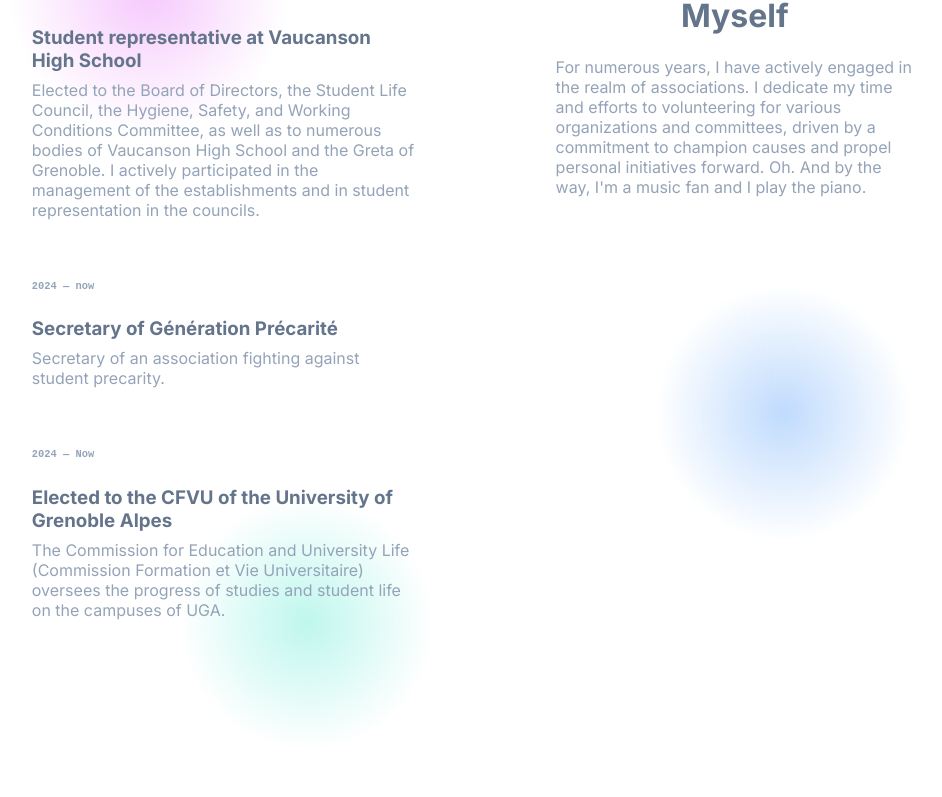
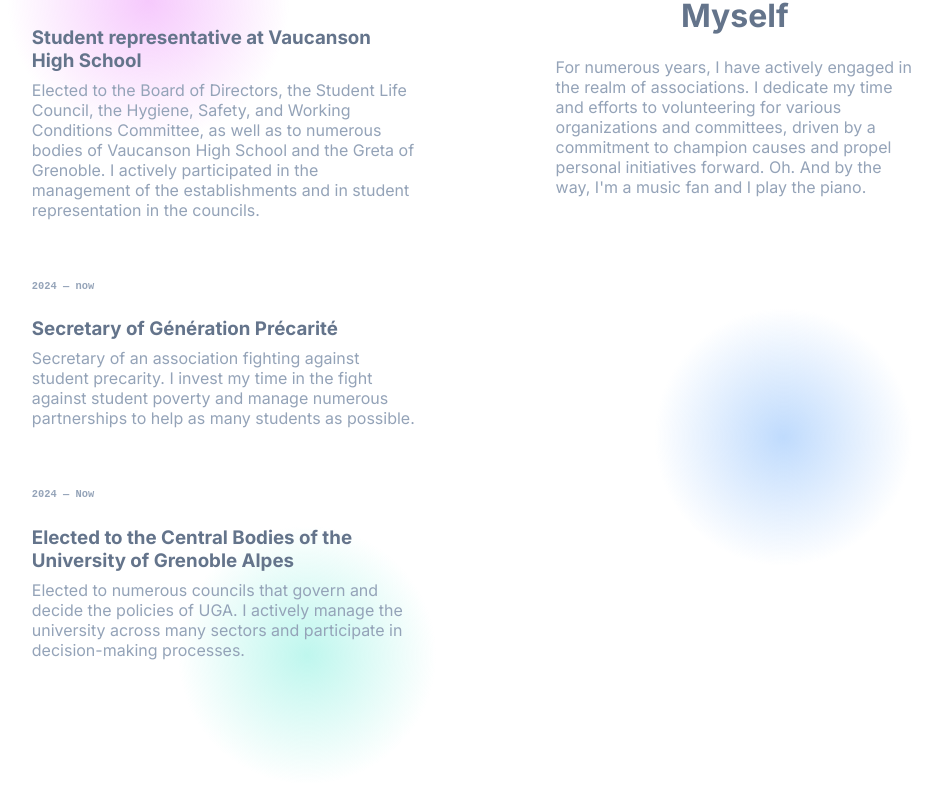
Before and after one commit to Wiwok/wiwok.github.io, a React (Create React App) app: page / in a window 1280 px wide. Shown: the part 2718-3515 px from the top of the page, without its empty margins (174-1116 px from the left). Built offline with nearby package versions, Linux system fonts and the light colour scheme.

Commit message:
Changed Myself text

```diff
--- a/src/App.tsx
+++ b/src/App.tsx
@@ -72,12 +72,12 @@ function App() {
 					<ExBox
 						name="Secretary of Génération Précarité"
 						date="2024 — now"
-						description="Secretary of an association fighting against student precarity."
+						description="Secretary of an association fighting against student precarity. I invest my time in the fight against student poverty and manage numerous partnerships to help as many students as possible."
 					/>
 					<ExBox
-						name="Elected to the CFVU of the University of Grenoble Alpes"
+						name="Elected to the Central Bodies of the University of Grenoble Alpes"
 						date="2024 — Now"
-						description="The Commission for Education and University Life (Commission Formation et Vie Universitaire) oversees the progress of studies and student life on the campuses of UGA."
+						description="Elected to numerous councils that govern and decide the policies of UGA. I actively manage the university across many sectors and participate in decision-making processes."
 					/>
 				</div>
 				<div className="WhoAmI">
```
